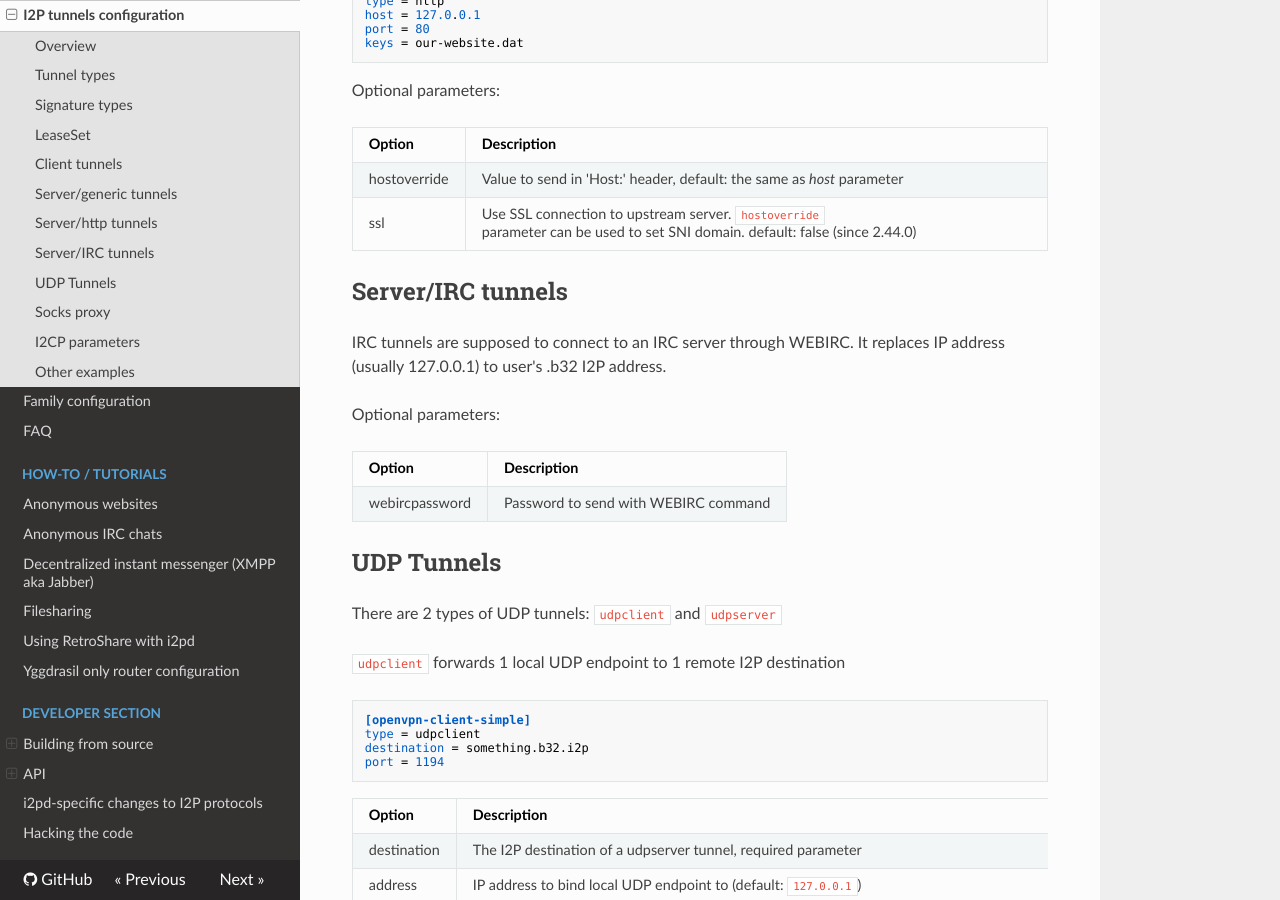
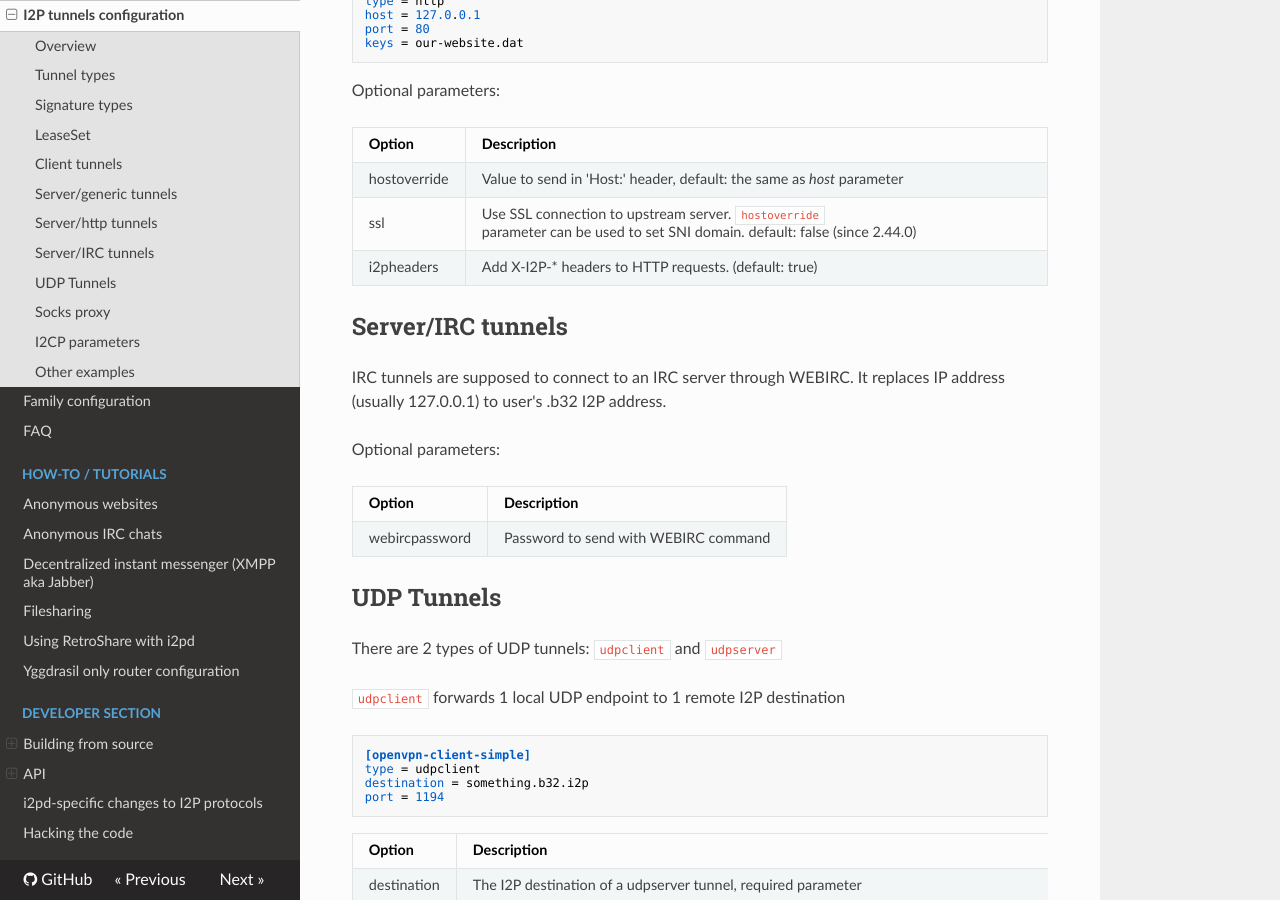
Before and after one commit to PurpleI2P/i2pd_docs_en, an MkDocs documentation site: the page built from docs/user-guide/tunnels.md, in a window 1280 px wide and 900 px high, scrolled down 4402 px. Built offline with MkDocs 1.6.1, drawn with Linux system fonts in a browser that asks for light colours; nearby versions of some CDN libraries.

Commit message:
i2pheaders param from HTTP server tunnel

```diff
--- a/docs/user-guide/tunnels.md
+++ b/docs/user-guide/tunnels.md
@@ -175,6 +175,7 @@ Option              | Description
 --------------------|--------------------
 hostoverride        | Value to send in 'Host:' header, default: the same as *host* parameter
 ssl                 | Use SSL connection to upstream server. `hostoverride` parameter can be used to set SNI domain. default: false (since 2.44.0)
+i2pheaders          | Add X-I2P-* headers to HTTP requests. (default: true)
 
 Server/IRC tunnels
 -------------------
```
